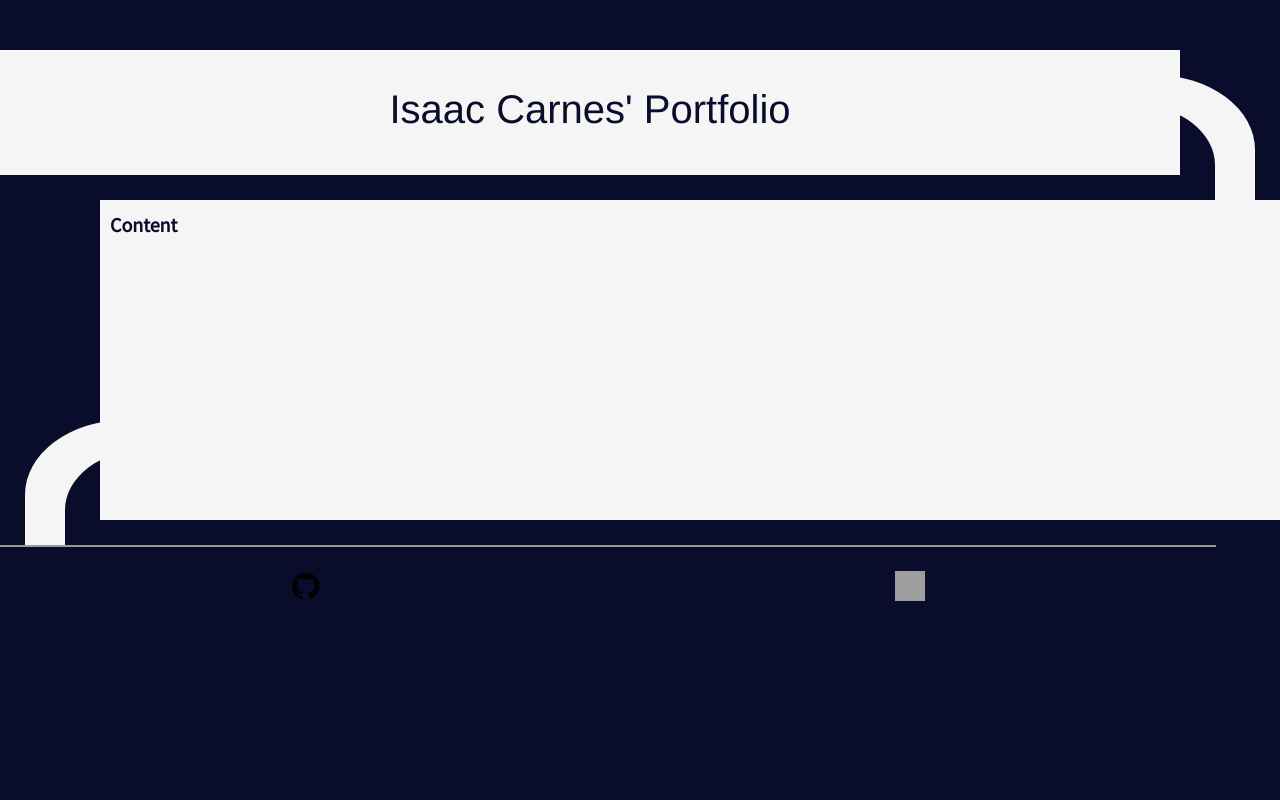
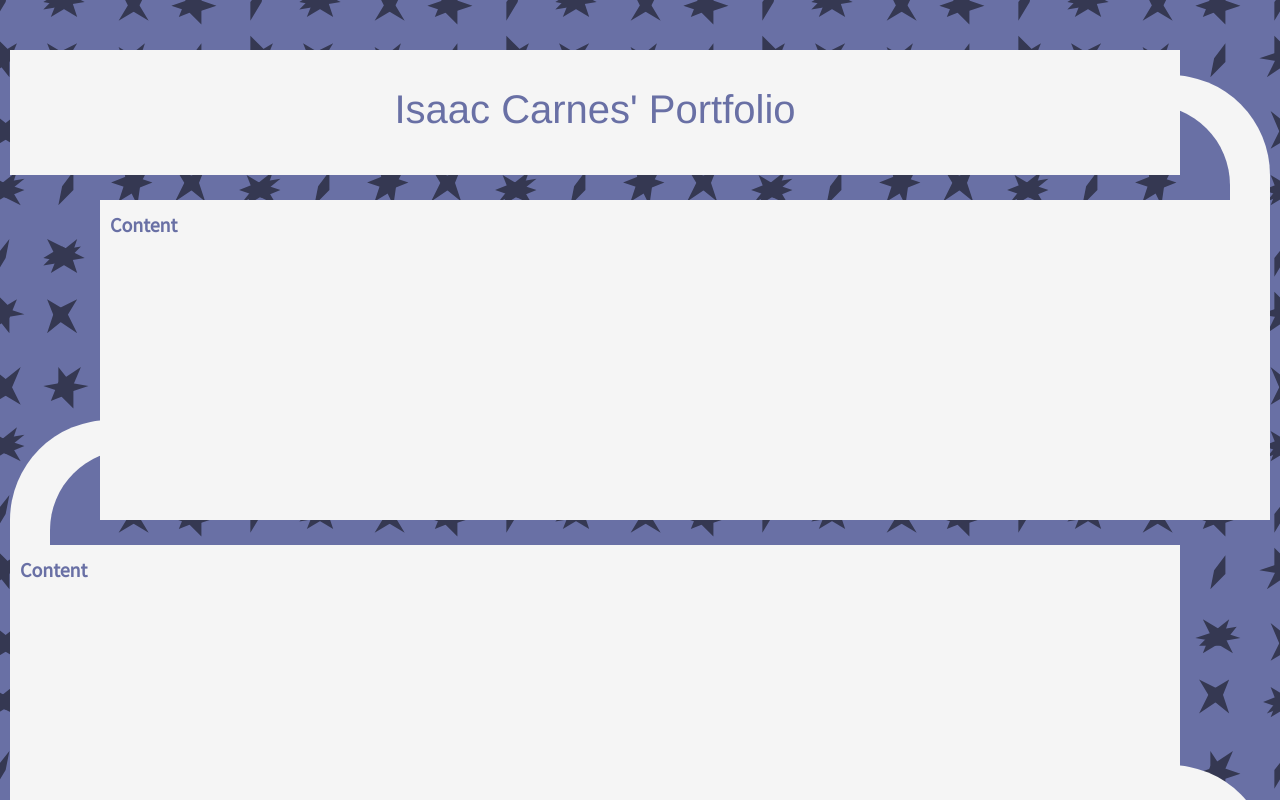
Before and after one commit to IsaacJCarnes/ij-portfolio, a React (Create React App) app: page / in a window 1280 px wide. Built offline with nearby package versions, Linux system fonts and the light colour scheme; grey boxes are pictures that could not be loaded.

Commit message:
Added repeating svg background

```diff
--- a/src/App.js
+++ b/src/App.js
@@ -1,10 +1,4 @@
-import './css/App.css';
-
-import {
-  Routes,
-  Route,
-} from "react-router-dom";
-import { useState } from "react";
+import "./css/App.css";
 
 import AboutMe from "./pages/AboutMe";
 import Portfolio from "./pages/Portfolio";
@@ -15,21 +9,21 @@ import WildPage from "./pages/WildPage";
 import Header from "./components/Header";
 import Footer from "./components/Footer";
 import ContentModal from "./components/ContentModal";
-import MovingDots from "./components/MovingDots";
-import ScrollListener from './components/ScrollListener';
-import ScrollComponent from './components/ScrollComponent';
-import SVGComponent from "./components/SVGPath";
 
 function App() {
-
-  const basePath = "/ij-portfolio/";
-  const [scrollPosition, setScrollPosition] = useState(0);
-
   return (
-    <div className='FullPage'>
-      <div style={{height:"50px"}}></div>
+    <div className="FullPage">
+      <div className="background" />
+      <div style={{ height: "50px" }}></div>
       <Header />
-      <ContentModal isFlipped={true} content={<div style={{height:"300px"}}>Content</div>}/>
+      <ContentModal
+        isFlipped={true}
+        content={<div style={{ height: "300px" }}>Content</div>}
+      />
+      <ContentModal
+        isFlipped={false}
+        content={<div style={{ height: "300px" }}>Content</div>}
+      />
       <Footer />
     </div>
   );
--- a/src/css/ContentModal.css
+++ b/src/css/ContentModal.css
@@ -6,17 +6,17 @@
   display: grid;
   width: 100vw;
   z-index: 1;
-  grid-template-columns: [col] 1fr [col] 100px [end];
+  grid-template-columns: [col] 10px [col] 1fr [col] 100px [end];
   grid-template-rows: [row] 1fr [row] 125px [row] 25px [end];
 }
 
 .ModalArea.flipped {
-  grid-template-columns: [col] 100px [col] 1fr [end];
+  grid-template-columns: [col] 100px [col] 1fr [col] 10px[end];
 }
 
 .ContentArea {
-  grid-column-start: 1;
-  grid-column-end: 2;
+  grid-column-start: 2;
+  grid-column-end: 3;
   grid-row-start: 1;
   grid-row-end: 3;
   z-index: 3;
@@ -40,8 +40,8 @@
 }
 
 .circleHolder {
-  grid-column-start: 2;
-  grid-column-end: 2;
+  grid-column-start: 3;
+  grid-column-end: 4;
   grid-row-start:2;
   grid-row-end: 4;
   position: relative;
@@ -62,22 +62,22 @@
   width: 200%;
   height: 100%;
   margin-top: 25%;
-  margin-left: -125%;
-  border-radius: 50% 50% 0% 0%;
+  margin-left: -110%;
+  border-radius: 130px 130px 0% 0%;
   background-color: var(--main-text-color);
 }
 
 .outerCircle.flipped {
-  margin-left: 25%;
+  margin-left: 10%;
 }
 
 .innerCircle {
   position: sticky;
-  border-radius: 50% 50% 0% 0%;
+  border-radius: 80px 80px 0% 0%;
   background-color: var(--main-bg-color);
   width: 80%;
   height: 80%;
-  top: 80%;
+  top: 90%;
   z-index: 0;
 }
 
--- a/src/index.css
+++ b/src/index.css
@@ -9,7 +9,7 @@
 }*/
 
 :root{
-  --main-bg-color: #090D2B;
+  --main-bg-color: #6970a5;
   --main-border-color: #969A97;
   --modal-bg-color: #2C4DDE;
   --main-text-color: whitesmoke;
@@ -42,3 +42,16 @@ code {
   font-family: source-code-pro, Menlo, Monaco, Consolas, 'Courier New',
     monospace;
 }
+
+.background{
+  margin-top: -2.5%;
+  margin-left: -2.5%;
+  opacity: 50%;
+  z-index: -1;
+  width: 105%;
+  height: 105%;
+  position: absolute;
+  background-image: url(./assets/background.svg);
+  background-repeat: repeat;
+  background-size: 256px 256px;
+}
```
Also changed, not shown: src/assets/background.svg (added).
